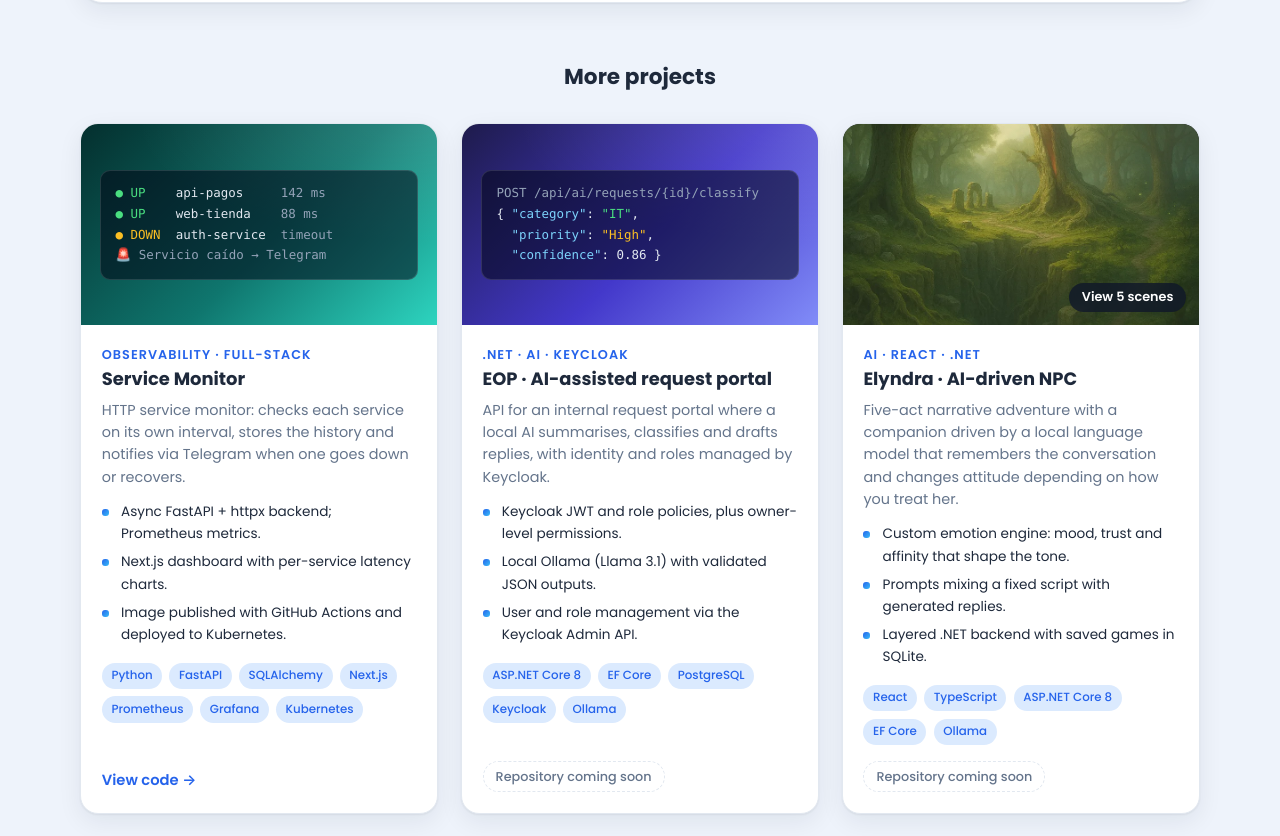
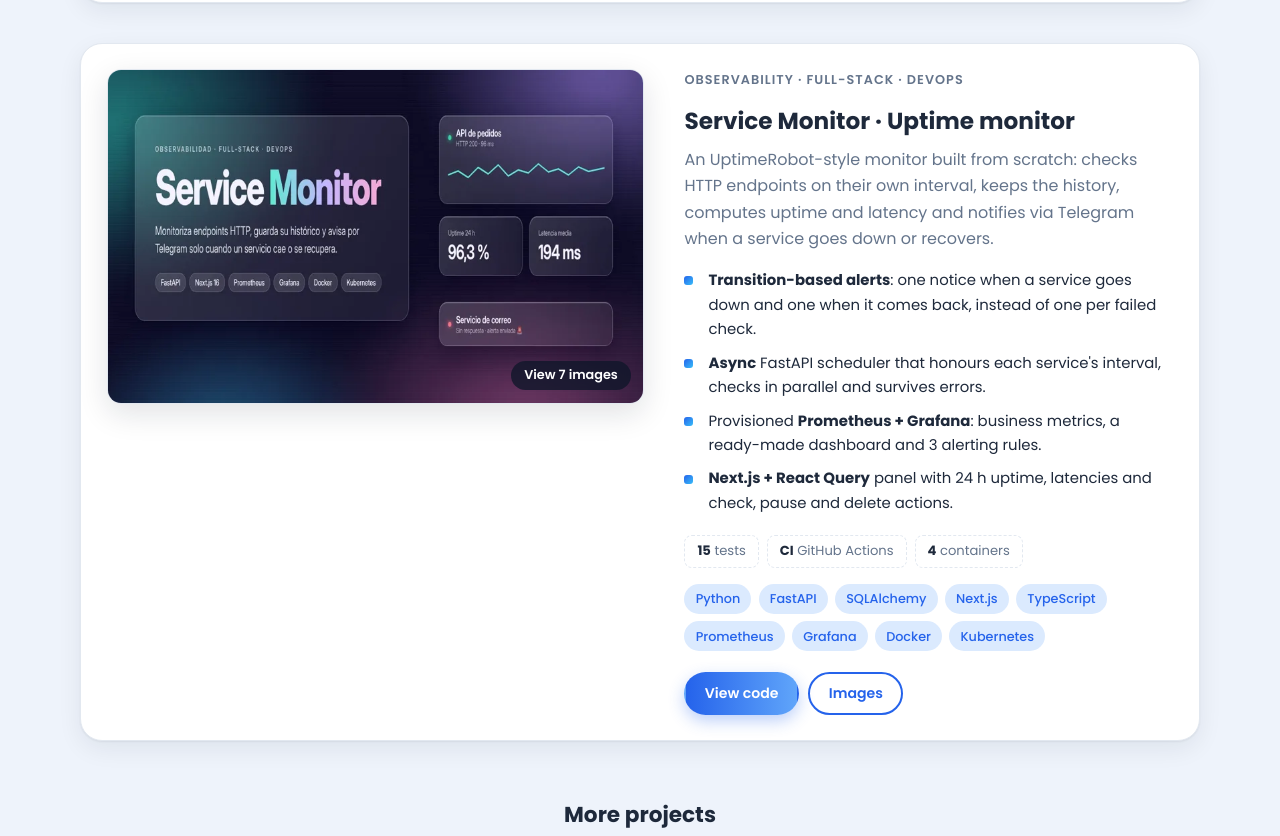
Before and after one commit to hectormac35/portfolio, a plain HTML site: page index.html in a window 1280 px wide. Shown: the part 7865-8701 px from the top of the page. Drawn offline with Linux system fonts and the light colour scheme.

Commit message:
Portfolio: Service Monitor pasa a proyecto destacado con galería
Co-Authored-By: Claude Opus 5.5 <noreply@anthropic.com>
Claude-Session: https://claude.ai/code/session_01BjexJDNeun17wSwA3uCfw9

```diff
--- a/index.html
+++ b/index.html
@@ -451,32 +451,47 @@
         </div>
       </article>
 
+      <!-- Service Monitor -->
+      <article class="project reveal" data-cat="cloud fullstack">
+        <button class="project-media" type="button" data-gallery="svcmon" aria-label="Ver imágenes de Service Monitor">
+          <img src="img/proyectos/svcmon-portada.webp" alt="Service Monitor: panel de monitorización de servicios HTTP" loading="lazy" width="800" height="496">
+          <span class="media-badge" data-es="Ver 7 imágenes" data-en="View 7 images">Ver 7 imágenes</span>
+        </button>
+        <div class="project-body">
+          <p class="project-kicker" data-es="Observabilidad · Full-stack · DevOps" data-en="Observability · Full-stack · DevOps">Observabilidad · Full-stack · DevOps</p>
+          <h3 data-es="Service Monitor · Monitor de disponibilidad" data-en="Service Monitor · Uptime monitor">Service Monitor · Monitor de disponibilidad</h3>
+          <p data-es="Monitor tipo UptimeRobot hecho desde cero: comprueba endpoints HTTP con su propio intervalo, guarda el histórico, calcula uptime y latencia y avisa por Telegram cuando un servicio cae o se recupera."
+             data-en="An UptimeRobot-style monitor built from scratch: checks HTTP endpoints on their own interval, keeps the history, computes uptime and latency and notifies via Telegram when a service goes down or recovers.">
+            Monitor tipo UptimeRobot hecho desde cero: comprueba endpoints HTTP con su propio intervalo, guarda el histórico, calcula uptime y latencia y avisa por Telegram cuando un servicio cae o se recupera.
+          </p>
+          <ul class="highlights">
+            <li data-es="<strong>Alertas por transición</strong>: un aviso al caer y otro al volver, en lugar de uno por cada check fallido."
+                data-en="<strong>Transition-based alerts</strong>: one notice when a service goes down and one when it comes back, instead of one per failed check."><strong>Alertas por transición</strong>: un aviso al caer y otro al volver, en lugar de uno por cada check fallido.</li>
+            <li data-es="Planificador <strong>asíncrono</strong> en FastAPI que respeta el intervalo de cada servicio, comprueba en paralelo y no se detiene ante errores."
+                data-en="<strong>Async</strong> FastAPI scheduler that honours each service's interval, checks in parallel and survives errors.">Planificador <strong>asíncrono</strong> en FastAPI que respeta el intervalo de cada servicio, comprueba en paralelo y no se detiene ante errores.</li>
+            <li data-es="<strong>Prometheus + Grafana</strong> provisionados: métricas de negocio, dashboard listo y 3 reglas de alerta."
+                data-en="Provisioned <strong>Prometheus + Grafana</strong>: business metrics, a ready-made dashboard and 3 alerting rules.">Provisionados <strong>Prometheus + Grafana</strong>: métricas de negocio, dashboard listo y 3 reglas de alerta.</li>
+            <li data-es="Panel en <strong>Next.js + React Query</strong> con uptime de 24 h, latencias y acciones de comprobar, pausar y borrar."
+                data-en="<strong>Next.js + React Query</strong> panel with 24 h uptime, latencies and check, pause and delete actions.">Panel en <strong>Next.js + React Query</strong> con uptime de 24 h, latencias y acciones de comprobar, pausar y borrar.</li>
+          </ul>
+          <div class="stats">
+            <span><strong>15</strong> <span data-es="tests" data-en="tests">tests</span></span>
+            <span><strong>CI</strong> GitHub Actions</span>
+            <span><strong>4</strong> <span data-es="contenedores" data-en="containers">contenedores</span></span>
+          </div>
+          <ul class="tags" aria-label="Tecnologías">
+            <li>Python</li><li>FastAPI</li><li>SQLAlchemy</li><li>Next.js</li><li>TypeScript</li><li>Prometheus</li><li>Grafana</li><li>Docker</li><li>Kubernetes</li>
+          </ul>
+          <div class="project-actions">
+            <a class="btn btn-sm" href="https://github.com/hectormac35/service-monitor" target="_blank" rel="noopener" data-es="Ver código" data-en="View code">Ver código</a>
+            <button class="btn btn-sm btn-outline" type="button" data-gallery="svcmon" data-es="Ver imágenes" data-en="Images">Ver imágenes</button>
+          </div>
+        </div>
+      </article>
+
       <!-- ===== Más proyectos ===== -->
       <h3 class="subsection-title reveal" data-es="Más proyectos" data-en="More projects">Más proyectos</h3>
       <div class="mini-grid">
-
-        <!-- Service Monitor -->
-        <article class="mini reveal" data-cat="cloud fullstack">
-          <div class="mini-cover cover-teal" aria-hidden="true">
-            <pre><span class="c-ok">● UP</span>    api-pagos     <span class="c-dim">142 ms</span>
-<span class="c-ok">● UP</span>    web-tienda    <span class="c-dim">88 ms</span>
-<span class="c-warn">● DOWN</span>  auth-service  <span class="c-dim">timeout</span>
-<span class="c-dim">🚨 Servicio caído → Telegram</span></pre>
-          </div>
-          <div class="mini-body">
-            <p class="project-kicker" data-es="Observabilidad · Full-stack" data-en="Observability · Full-stack">Observabilidad · Full-stack</p>
-            <h3>Service Monitor</h3>
-            <p data-es="Monitor de servicios HTTP: comprueba cada servicio en su intervalo, guarda el histórico y avisa por Telegram cuando uno se cae o se recupera."
-               data-en="HTTP service monitor: checks each service on its own interval, stores the history and notifies via Telegram when one goes down or recovers.">Monitor de servicios HTTP: comprueba cada servicio en su intervalo, guarda el histórico y avisa por Telegram cuando uno se cae o se recupera.</p>
-            <ul class="highlights">
-              <li data-es="Backend asíncrono con FastAPI y httpx; métricas para Prometheus." data-en="Async FastAPI + httpx backend; Prometheus metrics.">Backend asíncrono con FastAPI y httpx; métricas para Prometheus.</li>
-              <li data-es="Panel en Next.js con gráficas de latencia por servicio." data-en="Next.js dashboard with per-service latency charts.">Panel en Next.js con gráficas de latencia por servicio.</li>
-              <li data-es="Imagen publicada con GitHub Actions y despliegue en Kubernetes." data-en="Image published with GitHub Actions and deployed to Kubernetes.">Imagen publicada con GitHub Actions y despliegue en Kubernetes.</li>
-            </ul>
-            <ul class="tags"><li>Python</li><li>FastAPI</li><li>SQLAlchemy</li><li>Next.js</li><li>Prometheus</li><li>Grafana</li><li>Kubernetes</li></ul>
-            <a class="mini-link" href="https://github.com/hectormac35/service-monitor" target="_blank" rel="noopener" data-es="Ver código →" data-en="View code →">Ver código →</a>
-          </div>
-        </article>
 
         <!-- EOP API -->
         <article class="mini reveal" data-cat="backend ia">
--- a/script.js
+++ b/script.js
@@ -146,6 +146,15 @@
       ['seguridad-prometheus-errores-datos', 'Respuestas 200 frente a 503 en /datos durante tres caídas de la base de datos', '200 vs 503 responses on /datos during three database outages'],
       ['seguridad-prometheus-fuerza-bruta', 'Logins fallidos por minuto durante los ataques de fuerza bruta', 'Failed logins per minute during the brute-force attacks']
     ],
+    svcmon: [
+      ['svcmon-panel', 'Panel en Next.js con datos reales: estado, latencia y uptime de cada servicio', 'Next.js panel with live data: status, latency and uptime for each service'],
+      ['svcmon-detalle', 'Detalle de un servicio: uptime, latencia p95 y gráficas', 'Service detail: uptime, p95 latency and charts'],
+      ['svcmon-grafana', 'Dashboard de Grafana provisionado automáticamente', 'Automatically provisioned Grafana dashboard'],
+      ['svcmon-prometheus', 'Prometheus detectando un servicio caído (regla ServicioCaido)', 'Prometheus catching a down service (ServicioCaido rule)'],
+      ['svcmon-alertas', 'Alertas sin spam: solo se avisa cuando cambia el estado', 'No alert spam: notifications only when the state changes'],
+      ['svcmon-arquitectura', 'Arquitectura: Next.js, FastAPI, SQLite, Telegram, Prometheus y Grafana', 'Architecture: Next.js, FastAPI, SQLite, Telegram, Prometheus and Grafana'],
+      ['svcmon-portada', 'Service Monitor', 'Service Monitor']
+    ],
     vault: [
       ['vault-demo', 'Salida real de la demo: se revocan las credenciales y la API recibe un usuario nuevo en 15 s', 'Real demo output: credentials are revoked and the API gets a new user in 15 s'],
       ['vault-arquitectura', 'Quién ve qué: volúmenes separados para el agente y la app', 'Who sees what: separate volumes for the agent and the app'],
```
Also changed, not shown: img/proyectos/svcmon-alertas.webp (added), img/proyectos/svcmon-arquitectura.webp (added), img/proyectos/svcmon-detalle.webp (added), img/proyectos/svcmon-grafana.webp (added), img/proyectos/svcmon-panel.webp (added), img/proyectos/svcmon-portada.webp (added), img/proyectos/svcmon-prometheus.webp (added).
